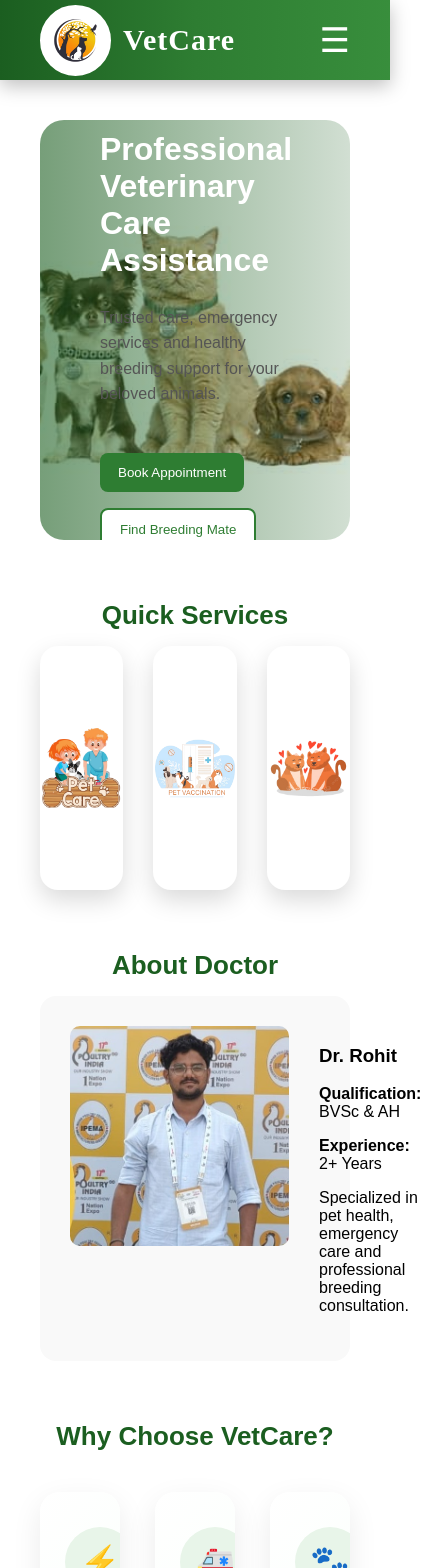
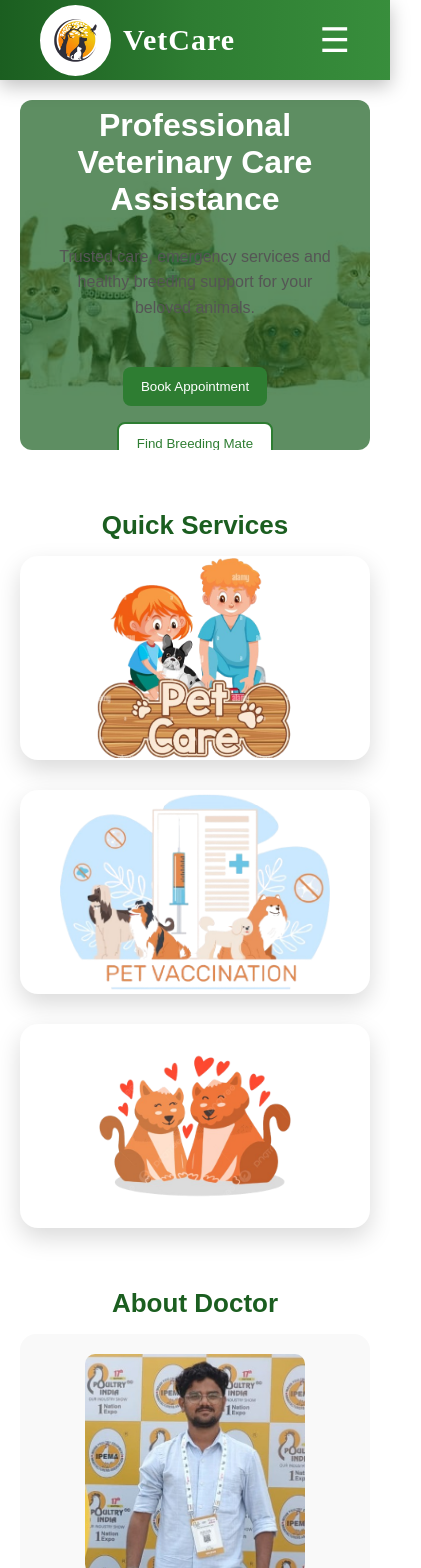
Before and after one commit to SaikumarTelang/vetCare, a React (Create React App) app in the folder client/: page / in a window 390 px wide. Shown: the top 1568 px of the page, 421 px wide, since content can reach past the window. Built offline with nearby package versions, Linux system fonts and the light colour scheme; no server answers.

Commit message:
responsive

```diff
--- a/client/src/pages/Home.css
+++ b/client/src/pages/Home.css
@@ -228,3 +228,70 @@
   position: relative;
   z-index: 1;
 }
+
+
+@media (max-width: 768px) {
+  .home-container {
+    padding: 20px;
+  }
+
+  /* Hero Section Adjustments */
+  .hero-banner {
+    height: auto;
+    min-height: 350px;
+    border-radius: 12px;
+  }
+
+  .hero-overlay {
+    padding: 30px;
+    text-align: center;
+    align-items: center;
+    background: rgba(27, 94, 32, 0.7); /* Slightly darker for better text legibility on mobile */
+  }
+
+  .hero-title {
+    font-size: 28px;
+  }
+
+  .hero-subtitle {
+    font-size: 16px;
+  }
+
+  .hero-buttons {
+    justify-content: center;
+    width: 100%;
+  }
+
+  .primary-btn, .secondary-btn {
+    width: 100%; /* Stack buttons on very small screens */
+    max-width: 300px;
+  }
+
+  /* Quick Services & Benefits - Switch to 1 column */
+  .home-grid,
+  .benefits-grid {
+    grid-template-columns: 1fr;
+  }
+
+  .home-card {
+    height: 180px;
+  }
+
+  /* Doctor Section - Stack vertically */
+  .doctor-box {
+    flex-direction: column;
+    text-align: center;
+    padding: 20px;
+  }
+
+  .doctor-image {
+    width: 150px;
+    height: 150px;
+    margin: 0 auto;
+  }
+
+  .section-title {
+    margin: 40px 0 20px;
+    font-size: 24px;
+  }
+}
```
